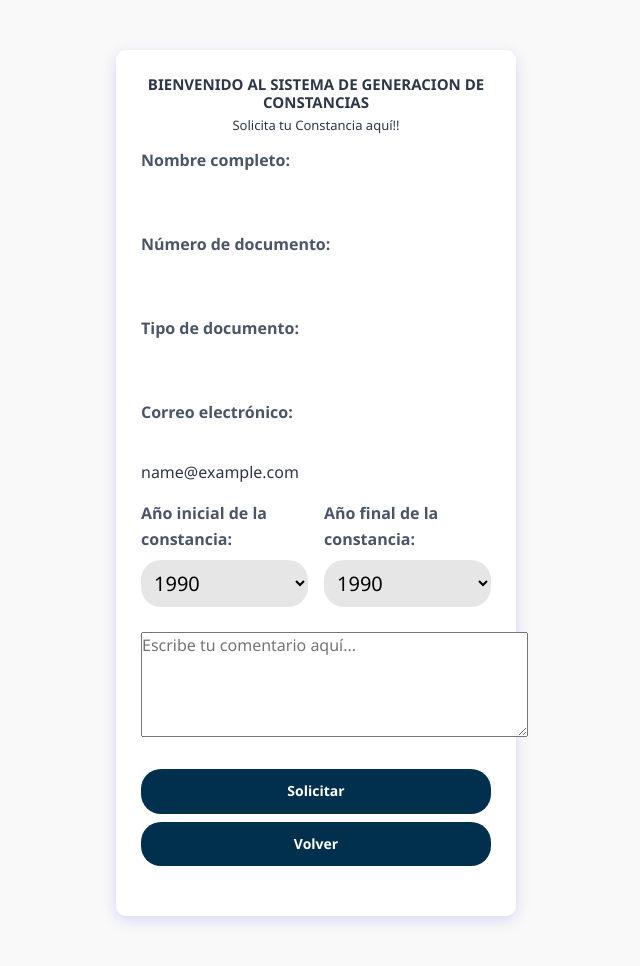
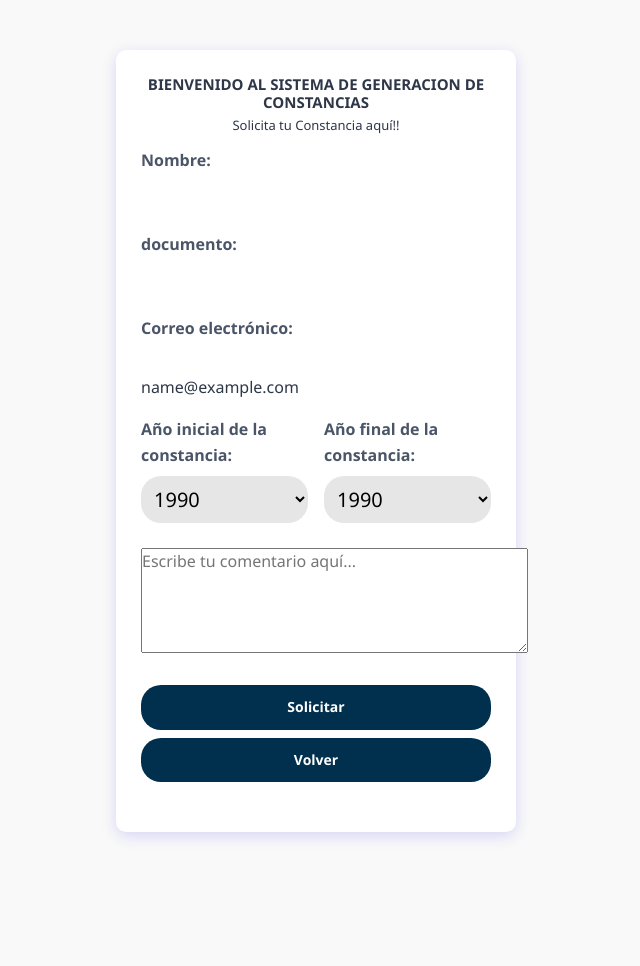
Before and after one commit to Jhodaqui/EasyCert-project, a Django app: page /users/user-dashboard/solicitud/ in a window 1280 px wide. Shown: the whole page, without its empty margins (324-964 px from the left). After the commit the page ends 839 px from the top, so only its background shows below. Run offline with Django 5.2, Linux system fonts and the light colour scheme; the visitor is signed in with stand-in values (Sample User, id 1).

Commit message:
aregglos en el formulario de las constancias

```diff
--- a/templates/users/user/dashboard.html
+++ b/templates/users/user/dashboard.html
@@ -12,16 +12,12 @@
       {{ form.non_field_errors }}
 
     <div class="form-group">
-    <label><strong>Nombre completo:</strong></label><br>
+      <label><strong>Nombre:</strong></label><br>
       <p>{{ form.nombre_completo.value }}</p>
     </div>
     <div class="form-group">
-    <label><strong>Número de documento:</strong></label><br>
+      <label><strong>documento:</strong></label><br>
       <p>{{ form.numero_documento.value }}</p>
-  </div>
-  <div class="form-group">
-    <label><strong>Tipo de documento:</strong></label><br>
-    <p>{{ form.tipo_documento.value }}</p>
     </div>
       <div class="form-group">
       <label><strong>Correo electrónico:</strong></label><br>
@@ -40,7 +36,6 @@
     {{ form.fecha_final.errors }}
   </div>
 </div>
-
         <div class="form-group">
         {{ form.comentario }}
         {{ form.comentario.errors }}
@@ -54,16 +49,4 @@
       <a href="{% url 'user_dashboard' %}" class="btn-ingresar">Volver</a>
     </form>
   </div>
-
-
-<script>
-  document.addEventListener("DOMContentLoaded", function() {
-    {% if form_valido %}
-      var modalEl = document.getElementById("confirmModal");
-      var modal = new bootstrap.Modal(modalEl);
-      modal.show();
-    {% endif %}
-  });
-</script>
-
 {% endblock %}
```
Lines whose indentation alone changed are shown as unchanged.
